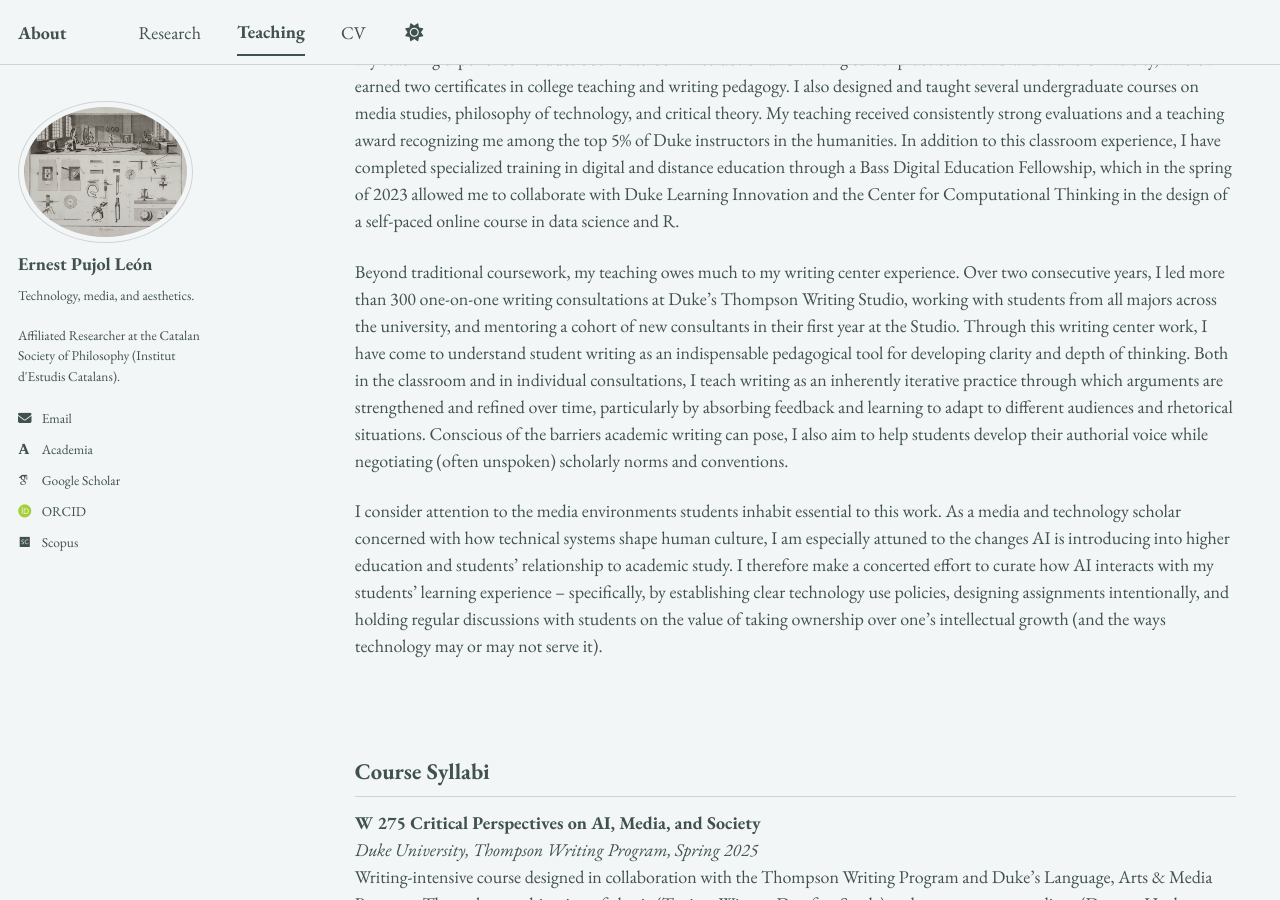
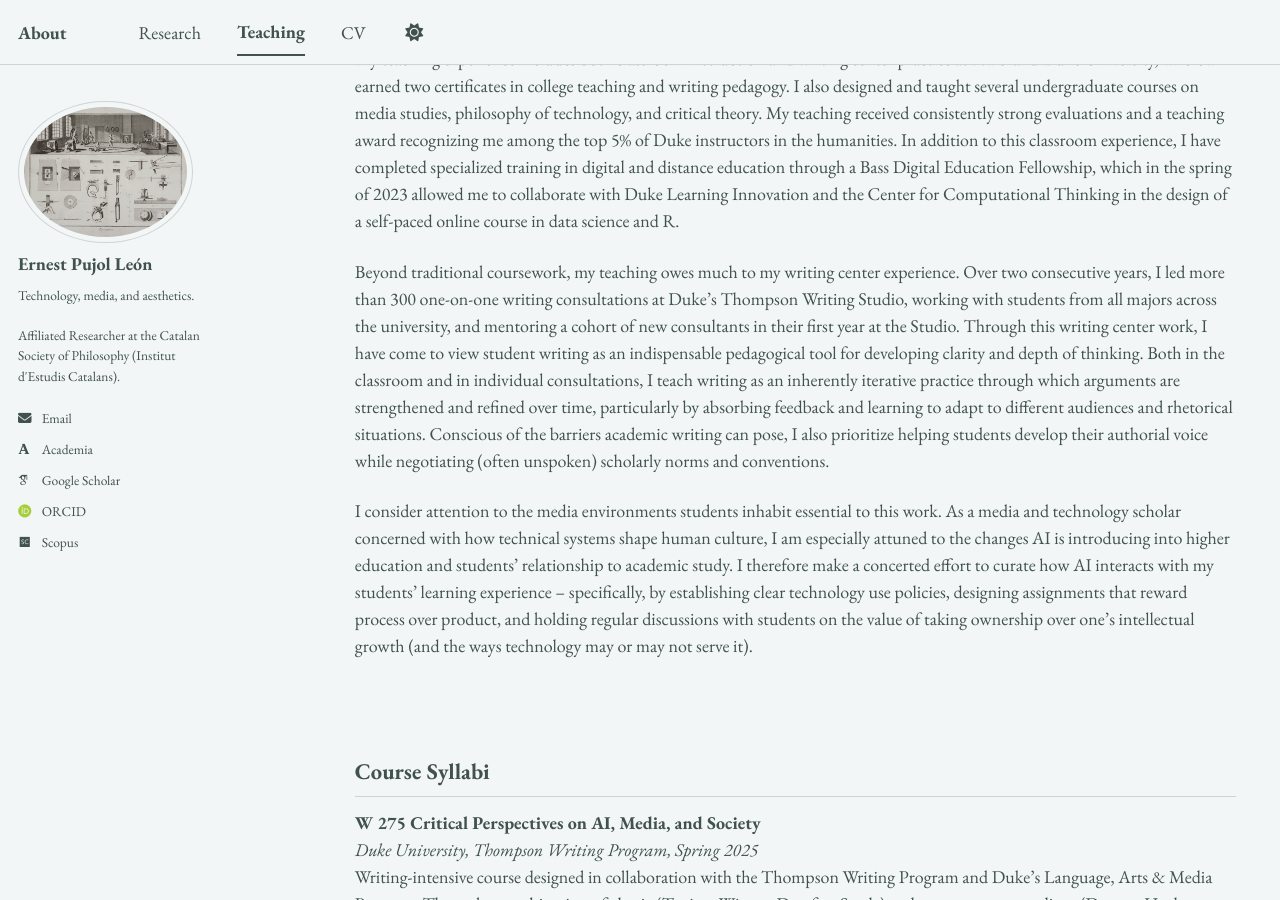
Before and after one commit to epujol90/epujol90.github.io, a Jekyll site: the page built from _pages/teaching.md, in a window 1280 px wide and 900 px high, scrolled down 282 px. Built offline with Jekyll 4.4.1, drawn with Linux system fonts in a browser that asks for light colours; some web fonts are replaced; a script bundle is joined from its source files by our own code; library files that are not in the unit come from our copies.

Commit message:
Update teaching.md

```diff
--- a/_pages/teaching.md
+++ b/_pages/teaching.md
@@ -9,9 +9,9 @@ As a teacher, my main goal is to help students become discerning interpreters of
 
 My teaching experience includes both classroom instruction and writing center practice at NYU and Duke University, where I earned two certificates in college teaching and writing pedagogy. I also designed and taught several undergraduate courses on media studies, philosophy of technology, and critical theory. My teaching received consistently strong evaluations and a teaching award recognizing me among the top 5% of Duke instructors in the humanities. In addition to this classroom experience, I have completed specialized training in digital and distance education through a Bass Digital Education Fellowship, which in the spring of 2023 allowed me to collaborate with Duke Learning Innovation and the Center for Computational Thinking in the design of a self-paced online course in data science and R.
 
-Beyond traditional coursework, my teaching owes much to my writing center experience. Over two consecutive years, I led more than 300 one-on-one writing consultations at Duke's Thompson Writing Studio, working with students from all majors across the university, and mentoring a cohort of new consultants in their first year at the Studio. Through this writing center work, I have come to understand student writing as an indispensable pedagogical tool for developing clarity and depth of thinking. Both in the classroom and in individual consultations, I teach writing as an inherently iterative practice through which arguments are strengthened and refined over time, particularly by absorbing feedback and learning to adapt to different audiences and rhetorical situations. Conscious of the barriers academic writing can pose, I also aim to help students develop their authorial voice while negotiating (often unspoken) scholarly norms and conventions.
+Beyond traditional coursework, my teaching owes much to my writing center experience. Over two consecutive years, I led more than 300 one-on-one writing consultations at Duke's Thompson Writing Studio, working with students from all majors across the university, and mentoring a cohort of new consultants in their first year at the Studio. Through this writing center work, I have come to view student writing as an indispensable pedagogical tool for developing clarity and depth of thinking. Both in the classroom and in individual consultations, I teach writing as an inherently iterative practice through which arguments are strengthened and refined over time, particularly by absorbing feedback and learning to adapt to different audiences and rhetorical situations. Conscious of the barriers academic writing can pose, I also prioritize helping students develop their authorial voice while negotiating (often unspoken) scholarly norms and conventions.
 
-I consider attention to the media environments students inhabit essential to this work. As a media and technology scholar concerned with how technical systems shape human culture, I am especially attuned to the changes AI is introducing into higher education and students’ relationship to academic study. I therefore make a concerted effort to curate how AI interacts with my students’ learning experience -- specifically, by establishing clear technology use policies, designing assignments intentionally, and holding regular discussions with students on the value of taking ownership over one’s intellectual growth (and the ways technology may or may not serve it).
+I consider attention to the media environments students inhabit essential to this work. As a media and technology scholar concerned with how technical systems shape human culture, I am especially attuned to the changes AI is introducing into higher education and students’ relationship to academic study. I therefore make a concerted effort to curate how AI interacts with my students’ learning experience -- specifically, by establishing clear technology use policies, designing assignments that reward process over product, and holding regular discussions with students on the value of taking ownership over one’s intellectual growth (and the ways technology may or may not serve it).
 <br>
 <br>
 <br>
```
